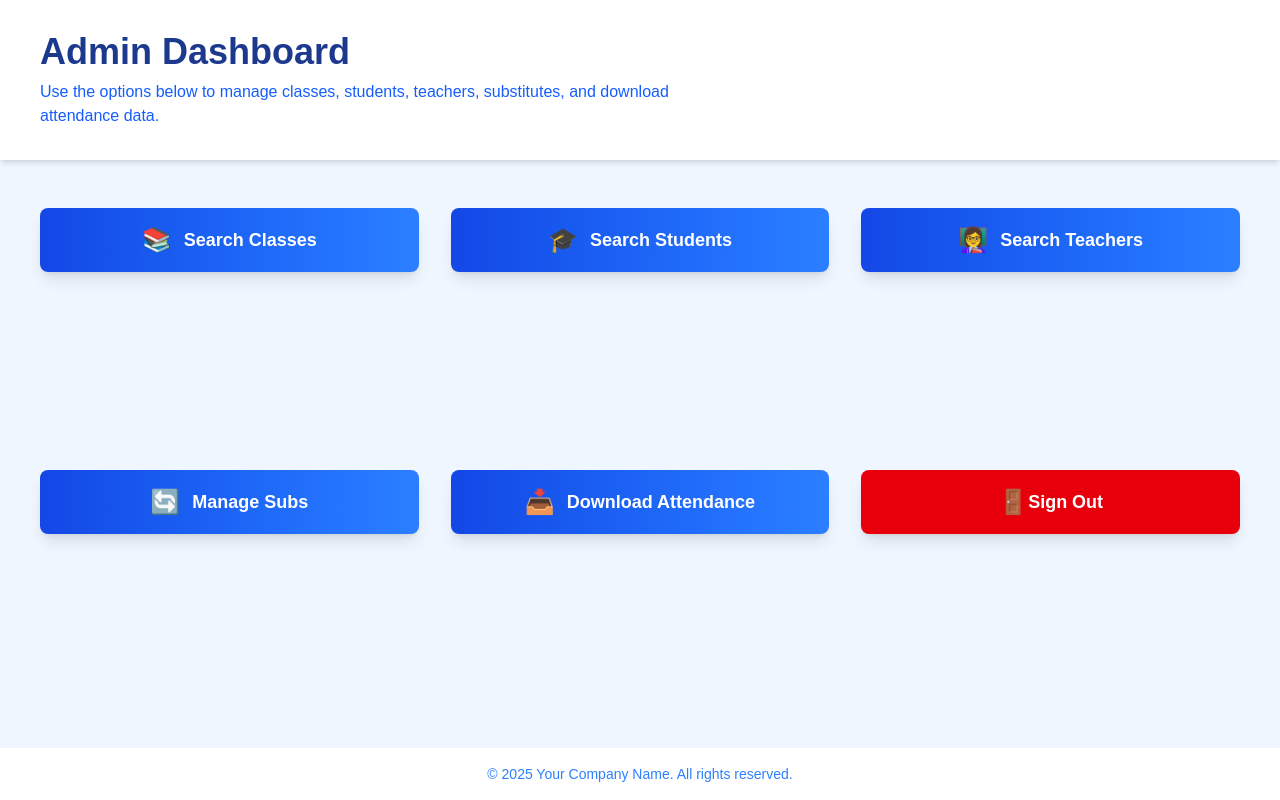
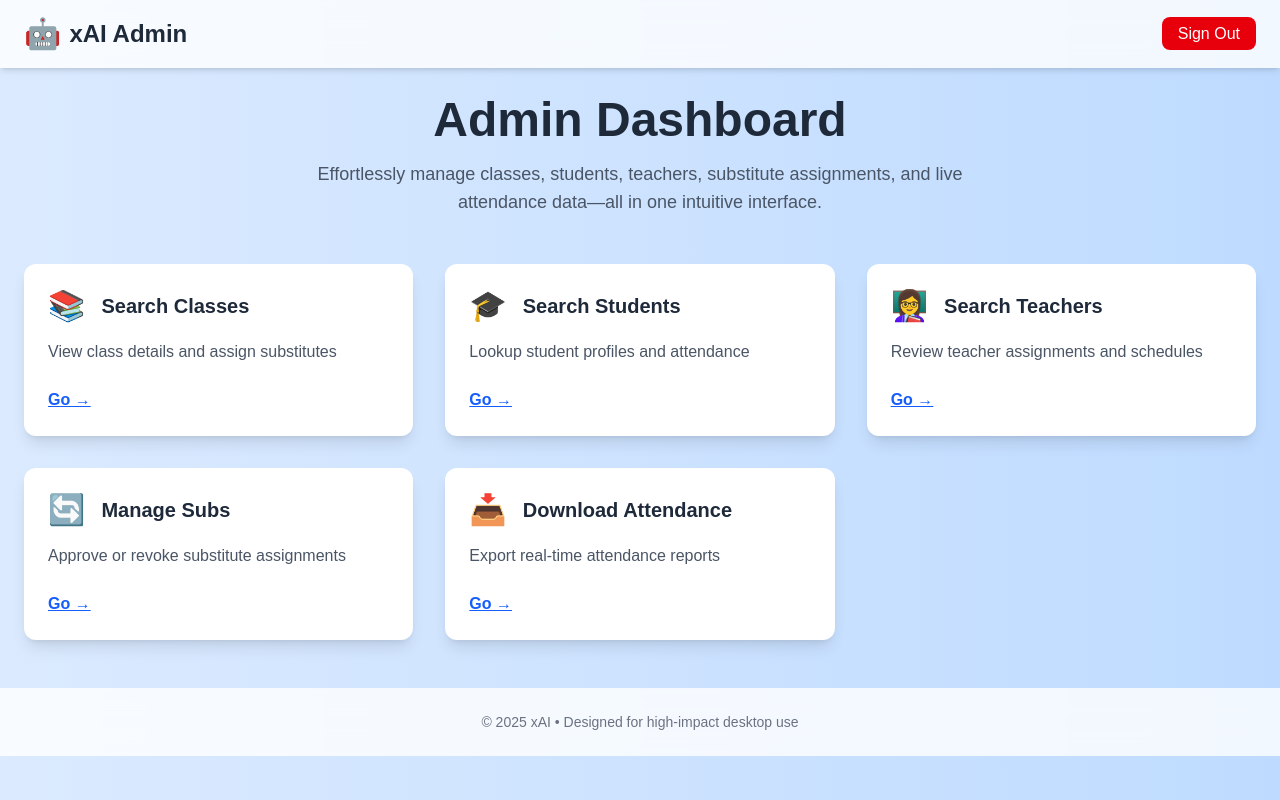
Before and after one commit to SaferAttendance/nextjs-boilerplate-dashboard-july-19, a Next.js app: page / in a window 1280 px wide. Built offline with nearby package versions, Linux system fonts and the light colour scheme.

Commit message:
Update page.tsx

```diff
--- a/app/page.tsx
+++ b/app/page.tsx
@@ -2,76 +2,116 @@ import React from 'react';
 import Link from 'next/link';
 import Head from 'next/head';
 
-interface ButtonProps {
-  icon: React.ReactNode;
-  label: string;
-  href: string;
-}
-
-const DashboardButton: React.FC<ButtonProps> = ({ icon, label, href }) => (
-  <Link href={href}>
-    <a className="
-      flex items-center justify-center space-x-3
-      w-full py-4
-      bg-gradient-to-r from-blue-700 to-blue-500
-      text-white font-semibold
-      rounded-lg shadow-lg
-      hover:from-blue-600 hover:to-blue-400 hover:shadow-xl
-      transition-all duration-300
-    ">
-      <span className="text-2xl">{icon}</span>
-      <span className="text-lg">{label}</span>
-    </a>
-  </Link>
-);
-
+// Montserrat font import and Tailwind full-width layout
 export default function Home(): JSX.Element {
   return (
     <>
       <Head>
         <link
-          href="https://fonts.googleapis.com/css2?family=Montserrat:wght@400;600;800&display=swap"
+          href="https://fonts.googleapis.com/css2?family=Montserrat:wght@300;400;600;800&display=swap"
           rel="stylesheet"
         />
       </Head>
 
-      <div className="min-h-screen w-full bg-blue-50 font-montserrat flex flex-col">
-        {/* Header */}
-        <header className="w-full py-8 px-10 bg-white shadow-md">
-          <h1 className="text-4xl font-extrabold text-blue-900">Admin Dashboard</h1>
-          <p className="text-blue-600 mt-2 max-w-2xl">
-            Use the options below to manage classes, students, teachers, substitutes,
-            and download attendance data.
-          </p>
-        </header>
+      <div className="min-h-screen w-full bg-gradient-to-r from-blue-100 to-blue-200 font-montserrat text-gray-800">
+        {/* Top Navigation Bar */}
+        <nav className="w-full bg-white/80 backdrop-blur-md shadow-md fixed top-0 left-0 z-10">
+          <div className="max-w-screen-xl mx-auto px-6 py-4 flex justify-between items-center">
+            <div className="flex items-center space-x-2">
+              <span className="text-3xl">🤖</span>
+              <h1 className="text-2xl font-extrabold">xAI Admin</h1>
+            </div>
+            <div>
+              <Link href="/logout">
+                <a className="px-4 py-2 bg-red-600 text-white rounded-lg hover:bg-red-500 transition">
+                  Sign Out
+                </a>
+              </Link>
+            </div>
+          </div>
+        </nav>
 
-        {/* Main Content */}
-        <main className="flex-1 w-full px-10 py-12 grid grid-cols-1 md:grid-cols-2 lg:grid-cols-3 gap-8">
-          <DashboardButton href="/classes" icon={"📚"} label="Search Classes" />
-          <DashboardButton href="/students" icon={"🎓"} label="Search Students" />
-          <DashboardButton href="/teachers" icon={"👩‍🏫"} label="Search Teachers" />
-          <DashboardButton href="/sub-assignments" icon={"🔄"} label="Manage Subs" />
-          <DashboardButton href="/attendance" icon={"📥"} label="Download Attendance" />
-          <Link href="/logout">
-            <a className="
-              w-full py-4
-              bg-red-600 text-white font-semibold
-              rounded-lg shadow-lg
-              hover:bg-red-500 hover:shadow-xl
-              transition-all duration-300
-              flex items-center justify-center
-            ">
-              <span className="text-2xl">🚪</span>
-              <span className="text-lg">Sign Out</span>
-            </a>
-          </Link>
+        {/* Main Content Container */}
+        <main className="pt-24 pb-12 px-6 max-w-screen-xl mx-auto">
+          {/* Hero Section */}
+          <section className="text-center mb-12">
+            <h2 className="text-4xl md:text-5xl font-bold">Admin Dashboard</h2>
+            <p className="mt-4 text-lg text-gray-600 max-w-2xl mx-auto">
+              Effortlessly manage classes, students, teachers, substitute assignments,
+              and live attendance data—all in one intuitive interface.
+            </p>
+          </section>
+
+          {/* Dashboard Grid */}
+          <section className="grid grid-cols-1 sm:grid-cols-2 lg:grid-cols-3 gap-8">
+            <Card
+              icon="📚"
+              title="Search Classes"
+              href="/classes"
+              description="View class details and assign substitutes"
+            />
+            <Card
+              icon="🎓"
+              title="Search Students"
+              href="/students"
+              description="Lookup student profiles and attendance"
+            />
+            <Card
+              icon="👩‍🏫"
+              title="Search Teachers"
+              href="/teachers"
+              description="Review teacher assignments and schedules"
+            />
+            <Card
+              icon="🔄"
+              title="Manage Subs"
+              href="/sub-assignments"
+              description="Approve or revoke substitute assignments"
+            />
+            <Card
+              icon="📥"
+              title="Download Attendance"
+              href="/attendance"
+              description="Export real-time attendance reports"
+            />
+          </section>
         </main>
 
         {/* Footer */}
-        <footer className="w-full py-4 bg-white text-center text-sm text-blue-500">
-          © {new Date().getFullYear()} Your Company Name. All rights reserved.
+        <footer className="w-full py-6 bg-white/80 backdrop-blur-md text-center text-sm text-gray-500">
+          © {new Date().getFullYear()} xAI • Designed for high-impact desktop use
         </footer>
       </div>
     </>
   );
 }
+
+// Dashboard Card component
+interface CardProps {
+  icon: string;
+  title: string;
+  description: string;
+  href: string;
+}
+
+function Card({ icon, title, description, href }: CardProps) {
+  return (
+    <Link href={href}>
+      <a className="
+        flex flex-col justify-between
+        bg-white shadow-lg rounded-xl
+        p-6 hover:shadow-2xl transition-shadow duration-300
+        h-full
+      ">
+        <div className="flex items-center space-x-4 mb-4">
+          <span className="text-3xl">{icon}</span>
+          <h3 className="text-xl font-semibold">{title}</h3>
+        </div>
+        <p className="text-gray-600 flex-1">{description}</p>
+        <div className="mt-6">
+          <span className="text-blue-600 font-bold underline">Go →</span>
+        </div>
+      </a>
+    </Link>
+  );
+}
```
